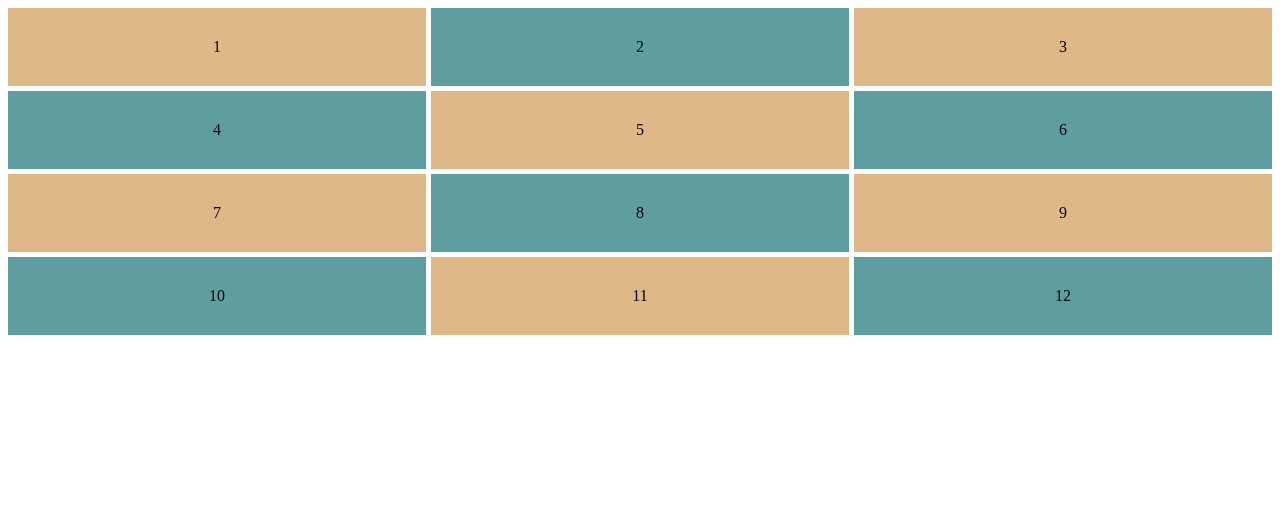
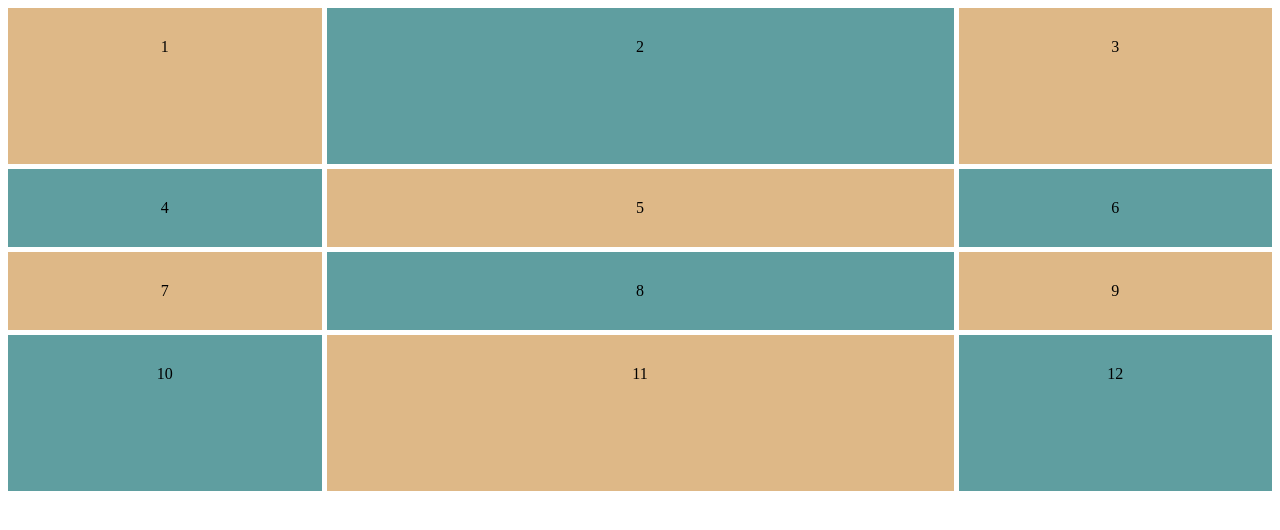
Before and after one commit to JAGeorge54/Control_Layout_Using_CSS_Grid, a plain HTML site: page index.html in a window 1280 px wide. Drawn offline with Linux system fonts and the light colour scheme.

Commit message:
changed fractional size

```diff
--- a/styles.css
+++ b/styles.css
@@ -8,7 +8,7 @@ div:nth-of-type(odd){
 }
 .content{
    display: grid;
-   grid-template-columns: 1fr 1fr 1fr;
-   grid-template-rows: 1fr 1fr 1fr 1fr;
+   grid-template-columns: 1fr 2fr 1fr;
+   grid-template-rows: 2fr 1fr 1fr 2fr;
    gap: 5px;
 }
```
